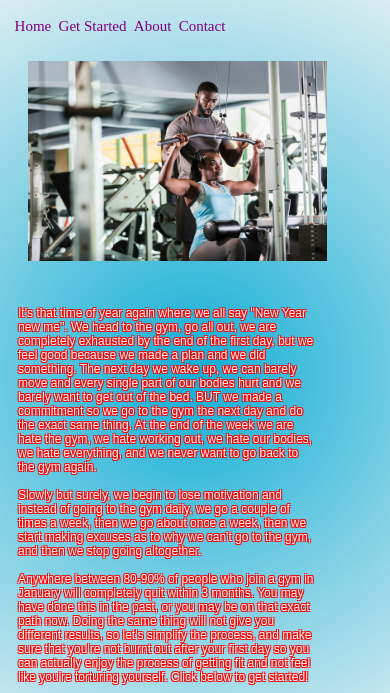
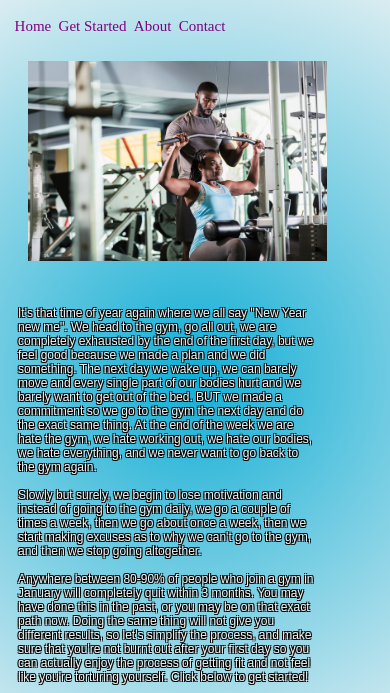
Before and after one commit to DiandreMiller/NewYearNewFit, a plain HTML site: page index.html in a window 390 px wide. Shown: the part 65-758 px from the top of the page. Drawn offline with Linux system fonts and the light colour scheme; no server answers.

Commit message:
updated text shadow to black

```diff
--- a/style.css
+++ b/style.css
@@ -79,9 +79,10 @@ h4{
     align-items: flex-start;
     font-family: Arial, Helvetica, sans-serif;
     color: whitesmoke;
-    text-shadow: -1px -1px 0 red, 1px -1px 0 red, -1px 1px 0 red, 1px 1px 0 red;
+    text-shadow: -1px -1px 0 black, 1px -1px 0 black, -1px 1px 0 black, 1px 1px 0 black;
     margin-left: 10px;
 }
+
 
 
 
@@ -569,9 +570,10 @@ button{
         align-items: flex-start;
         font-family: Arial, Helvetica, sans-serif;
         color: whitesmoke;
-        text-shadow: -1px -1px 0 red, 1px -1px 0 red, -1px 1px 0 red, 1px 1px 0 red;
+        text-shadow: -1px -1px 0 black, 1px -1px 0 black, -1px 1px 0 black, 1px 1px 0 black;
         margin-left: 10px;
     }
+
 
     button{
         display: grid;
```
